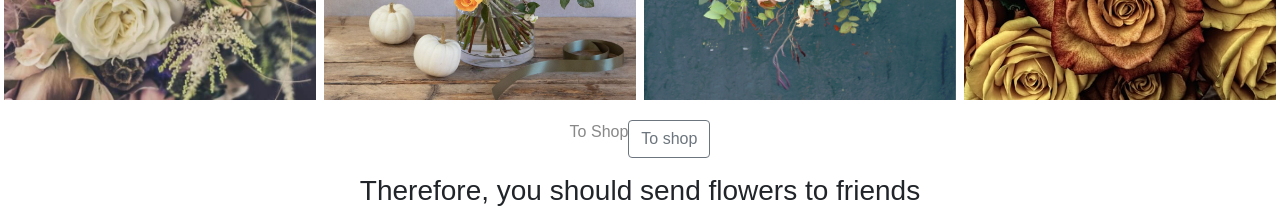
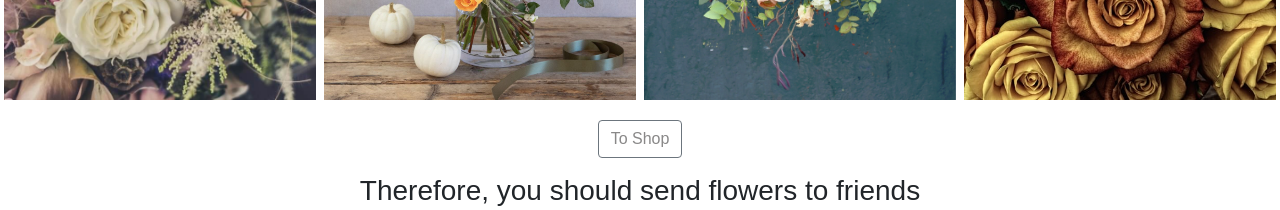
Before and after one commit to Kinc89/FED19S-WEBSHOP, a website: page index.html in a window 1280 px wide. Shown: the part 860-1070 px from the top of the page. Drawn offline with nearby package versions, Linux system fonts and the light colour scheme.

Commit message:
PrisTitelKnapp-products

```diff
--- a/index.html
+++ b/index.html
@@ -153,8 +153,9 @@
         </div>
     </div>
     <div class="row justify-content-center mt-3">
-        <a href="html/product.html">To Shop</a>
-        <button type="button" class="btn btn-outline-secondary shopbtn">To shop</button>
+        <button type="button" class="btn btn-outline-secondary shopbtn"><a href="html/all_products.html">
+            <a href="html/all_products.html">To Shop</a>
+        </button>
     </div>
 
     <div class="row justify-content-center contentcontainer mb-5">
```
